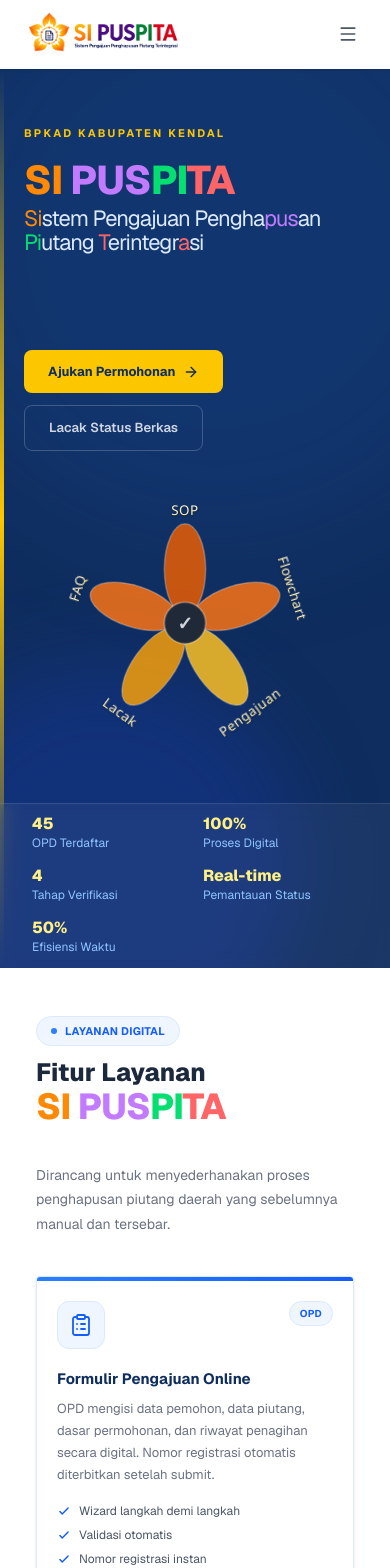
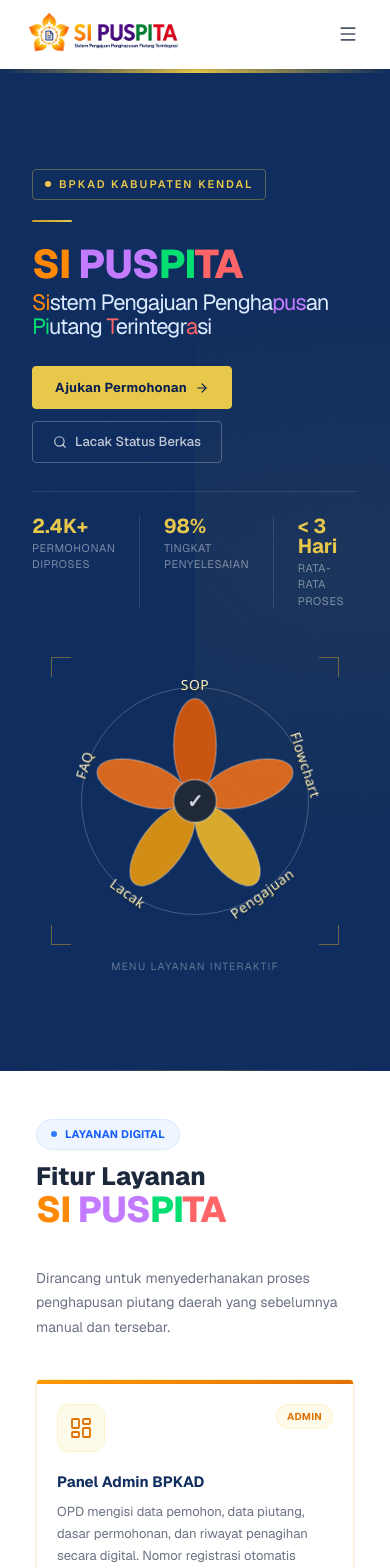
Before and after one commit to farizbaiquni/si-puspita, a Next.js app: page /homepage in a window 390 px wide. Shown: the top 1568 px of the page. Built offline with nearby package versions, Linux system fonts and the light colour scheme.

Commit message:
improve ui/ux in homepage

```diff
--- a/src/app/homepage/page.tsx
+++ b/src/app/homepage/page.tsx
@@ -733,13 +733,13 @@
 
 const FITUR = [
   {
-    icon: <ClipboardList strokeWidth={1.8} />,
-    color: "text-blue-600",
-    bg: "bg-blue-50",
-    border: "border-blue-100",
-    accent: "from-blue-500 to-blue-600",
-    badge: "OPD",
-    title: "Formulir Pengajuan Online",
+    icon: <LayoutDashboard strokeWidth={1.8} />,
+    color: "text-amber-600",
+    bg: "bg-amber-50",
+    border: "border-amber-100",
+    accent: "from-amber-500 to-amber-600",
+    badge: "Admin",
+    title: "Panel Admin BPKAD",
     desc: "OPD mengisi data pemohon, data piutang, dasar permohonan, dan riwayat penagihan secara digital. Nomor registrasi otomatis diterbitkan setelah submit.",
     points: [
       "Wizard langkah demi langkah",
@@ -747,6 +747,7 @@
       "Nomor registrasi instan",
     ],
   },
+
   {
     icon: <UploadCloud strokeWidth={1.8} />,
     color: "text-violet-600",
@@ -778,13 +779,13 @@
     ],
   },
   {
-    icon: <LayoutDashboard strokeWidth={1.8} />,
-    color: "text-amber-600",
-    bg: "bg-amber-50",
-    border: "border-amber-100",
-    accent: "from-amber-500 to-amber-600",
-    badge: "Admin",
-    title: "Panel Admin BPKAD",
+    icon: <ClipboardList strokeWidth={1.8} />,
+    color: "text-blue-600",
+    bg: "bg-red-50",
+    border: "border-red-100",
+    accent: "from-red-500 to-red-600",
+    badge: "OPD",
+    title: "Formulir Pengajuan Online",
     desc: "Petugas BPKAD dapat melihat daftar pengajuan masuk, memperbarui status, mengunggah hasil validasi, dan memantau log aktivitas dari satu dashboard.",
     points: ["Dashboard terpadu", "Log aktivitas lengkap", "Multi-role akses"],
   },
@@ -923,7 +924,7 @@
             <div className="hidden items-center gap-3 lg:flex">
               <button
                 onClick={() => setLoginOpen(true)}
-                className="group relative flex items-center gap-1.5 rounded-lg px-4 py-2 text-[13px] font-medium text-gray-600 transition-colors duration-200 hover:text-[#1a4e8f]"
+                className="group relative flex items-center gap-1.5 rounded-lg px-4 py-2 text-[13px] font-medium text-gray-600 transition-colors duration-200 hover:cursor-pointer hover:text-[#1a4e8f]"
               >
                 <LogIn className="h-3.5 w-3.5" /> Masuk
                 <span className="absolute inset-x-4 bottom-1.5 h-[1.5px] origin-left scale-x-0 rounded-full bg-[#1a4e8f] transition-transform duration-300 ease-out group-hover:scale-x-100" />
@@ -966,7 +967,7 @@
                 </a>
               ))}
               <hr className="my-1 border-gray-200" />
-              <button className="w-fit rounded-lg bg-yellow-400 px-6 py-2.5 text-[14px] font-semibold text-[#0f2d5e] shadow-sm transition-all hover:bg-yellow-300 hover:text-[#0a2342]">
+              <button className="w-fit rounded-lg bg-yellow-400 px-6 py-2.5 text-[14px] font-semibold text-[#0f2d5e] shadow-sm transition-all hover:cursor-pointer hover:bg-yellow-300 hover:text-[#0a2342]">
                 Ajukan Sekarang
               </button>
               <button
@@ -999,38 +1000,111 @@
         <div className="absolute top-0 left-0 h-full w-1 bg-gradient-to-b from-yellow-400/0 via-yellow-400 to-yellow-400/0" />
 
         {/* Content wrapper (no duplication) */}
-        <div className="relative mx-auto w-full max-w-[1100px] px-6 py-14">
+        {/* ── Hero root ── */}
+        <div className="relative overflow-hidden bg-[#0f2d5e]">
+          {/* Garis emas atas — pembatas resmi */}
+          <div className="h-[4px] w-full bg-gradient-to-r from-transparent via-[#e8c84a] to-transparent" />
+
+          {/* Ornamen diagonal subtle */}
+          <div
+            className="pointer-events-none absolute inset-0"
+            style={{
+              backgroundImage:
+                "repeating-linear-gradient(45deg, transparent, transparent 40px, rgba(255,255,255,0.013) 40px, rgba(255,255,255,0.013) 41px)",
+            }}
+          />
+
+          {/* Sorot cahaya kanan */}
+          <div className="pointer-events-none absolute top-0 right-0 h-full w-1/2 bg-[radial-gradient(ellipse_600px_300px_at_80%_50%,rgba(200,160,60,0.07),transparent)]" />
+
+          {/* ── Content wrapper ── */}
+          <div className="relative mx-auto w-full max-w-[1100px] px-8 py-24">
             <div className="flex flex-col items-center gap-12 lg:flex-row lg:items-center">
               {/* ── Kiri: teks utama ── */}
-            <div className="flex-1">
-              {/* Eyebrow */}
-              <p className="mb-4 text-[11px] font-bold tracking-[0.2em] text-yellow-400 uppercase">
+              <div className="min-w-0 flex-1">
+                {/* Eyebrow institusi */}
+                <div className="bg-[#e8c84a]/07 mb-5 inline-flex items-center gap-2 rounded-[4px] border border-[#e8c84a]/35 px-3 py-1.5">
+                  <span className="h-1.5 w-1.5 flex-shrink-0 rounded-full bg-[#e8c84a]" />
+                  <p className="text-[11px] font-semibold tracking-[0.18em] text-[#e8c84a] uppercase">
                     BPKAD Kabupaten Kendal
                   </p>
-              {/* Headline */}
+                </div>
+
+                {/* Divider aksen emas */}
+                <div className="mb-5 h-[2px] w-10 rounded-full bg-gradient-to-r from-[#c8a020] to-[#e8c84a]" />
+
+                {/* Heading — warna SiPuspita TIDAK diubah */}
+                <div className="mb-7">
                   <SiPuspitaHeading showSlogan={true} />
-              {/* Actions */}
-              <div className="mt-24 flex flex-wrap items-center gap-3">
+                </div>
+
+                {/* CTA Actions */}
+                <div className="flex flex-wrap items-center gap-3">
                   <a
                     href="#formulir"
-                  className="inline-flex items-center gap-2 rounded-lg bg-yellow-400 px-6 py-3 text-[13px] font-bold text-[#0f2d5e] transition hover:bg-yellow-300"
+                    aria-label="Ajukan permohonan baru"
+                    className="inline-flex items-center gap-2 rounded-[4px] border border-[#e8c84a] bg-[#e8c84a] px-[22px] py-[11px] text-[13px] font-bold tracking-[0.02em] text-[#0a1f4e] transition hover:bg-[#f0d45a] hover:shadow-[0_2px_12px_rgba(232,200,74,0.25)]"
                   >
                     Ajukan Permohonan
-                  <ArrowRight className="h-4 w-4" aria-hidden="true" />
+                    <ArrowRight className="h-3.5 w-3.5" aria-hidden="true" />
                   </a>
 
                   <a
                     href="#tracking"
-                  className="inline-flex items-center gap-2 rounded-lg border border-white/20 px-6 py-3 text-[13px] font-semibold text-white/80 transition hover:border-white/40 hover:text-white"
-                >
+                    aria-label="Lacak status berkas pengajuan"
+                    className="inline-flex items-center gap-2 rounded-[4px] border border-white/25 px-5 py-[10px] text-[13px] font-medium text-white/75 transition hover:border-white/50 hover:bg-white/5 hover:text-white"
+                  >
+                    <Search className="h-3.5 w-3.5" aria-hidden="true" />
                     Lacak Status Berkas
                   </a>
                 </div>
-            </div>
-
-            {/* ── Kanan: bunga menu interaktif ── */}
-            <div className="flex w-full flex-col items-center pr-5 lg:w-auto lg:shrink-0">
-              <div className="h-62 w-62 sm:h-65 sm:w-65">
+
+                {/* Strip statistik */}
+                <div className="mt-7 flex gap-6 border-t border-white/10 pt-6">
+                  <div>
+                    <p className="text-xl leading-none font-bold text-[#e8c84a]">
+                      2.4K+
+                    </p>
+                    <p className="mt-1 text-[11px] tracking-[0.05em] text-white/45 uppercase">
+                      Permohonan Diproses
+                    </p>
+                  </div>
+                  <div className="w-px self-stretch bg-white/12" />
+                  <div>
+                    <p className="text-xl leading-none font-bold text-[#e8c84a]">
+                      98%
+                    </p>
+                    <p className="mt-1 text-[11px] tracking-[0.05em] text-white/45 uppercase">
+                      Tingkat Penyelesaian
+                    </p>
+                  </div>
+                  <div className="w-px self-stretch bg-white/12" />
+                  <div>
+                    <p className="text-xl leading-none font-bold text-[#e8c84a]">
+                      &lt; 3 Hari
+                    </p>
+                    <p className="mt-1 text-[11px] tracking-[0.05em] text-white/45 uppercase">
+                      Rata-rata Proses
+                    </p>
+                  </div>
+                </div>
+              </div>
+
+              {/* ── Kanan: bunga interaktif ── */}
+              <div className="flex flex-shrink-0 flex-col items-center">
+                {/* Frame resmi */}
+                <div className="relative flex h-72 w-72 items-center justify-center">
+                  {/* Lingkaran dekorasi */}
+                  <div className="pointer-events-none absolute inset-[30px] rounded-full border border-slate-200/25" />
+
+                  {/* Corner accent ala dokumen resmi */}
+                  <span className="absolute top-0 left-0 h-5 w-5 border-t-[1.5px] border-l-[1.5px] border-[#c8a020]/50" />
+                  <span className="absolute top-0 right-0 h-5 w-5 border-t-[1.5px] border-r-[1.5px] border-[#c8a020]/50" />
+                  <span className="absolute bottom-0 left-0 h-5 w-5 border-b-[1.5px] border-l-[1.5px] border-[#c8a020]/50" />
+                  <span className="absolute right-0 bottom-0 h-5 w-5 border-r-[1.5px] border-b-[1.5px] border-[#c8a020]/50" />
+
+                  {/* BungaSVG komponen asli */}
+                  <div className="relative z-10 h-64 w-64">
                     <BungaSVG
                       activeId={bungaActiveId}
                       centerActive={bungaCenterActive}
@@ -1039,29 +1113,17 @@
                     />
                   </div>
                 </div>
-          </div>
-        </div>
-
-        {/* Stats bar */}
-        <div className="relative border-t border-white/10 bg-white/5 backdrop-blur-sm">
-          <div className="mx-auto max-w-[1100px] px-8 py-3">
-            <div className="grid grid-cols-2 gap-4 sm:grid-cols-5">
-              {[
-                { num: "45", label: "OPD Terdaftar" },
-                { num: "100%", label: "Proses Digital" },
-                { num: "4", label: "Tahap Verifikasi" },
-                { num: "Real-time", label: "Pemantauan Status" },
-                { num: "50%", label: "Efisiensi Waktu" },
-              ].map(({ num, label }) => (
-                <div key={label} className="flex flex-col gap-0.5">
-                  <span className="text-[16px] leading-none font-extrabold text-yellow-200">
-                    {num}
-                  </span>
-                  <span className="text-[12px] text-blue-300">{label}</span>
-                </div>
-              ))}
-            </div>
-          </div>
+
+                {/* Caption */}
+                <p className="mt-3.5 text-[10.5px] tracking-[0.12em] text-white/35 uppercase">
+                  Menu Layanan Interaktif
+                </p>
+              </div>
+            </div>
+          </div>
+
+          {/* Garis bawah subtle */}
+          <div className="absolute right-0 bottom-0 left-0 h-px bg-gradient-to-r from-transparent via-[#c8a020]/30 to-transparent" />
         </div>
       </section>
 
@@ -1075,16 +1137,16 @@
                 <div className="h-1.5 w-1.5 rounded-full bg-blue-500" />
                 Layanan Digital
               </div>
-              <h2 className="text-[25px] leading-[1.15] font-extrabold text-[#1c293d] sm:text-[34px]">
+              <div className="text-[25px] leading-[1.15] font-extrabold text-[#1c293d] sm:text-[34px]">
                 Fitur Layanan
                 <br className="hidden sm:block" />
                 <SiPuspitaHeading showSlogan={false} size="md" />
-              </h2>
-            </div>
-            <p className="max-w-[320px] text-[14px] leading-[1.75] text-gray-500 sm:text-right">
+              </div>
+            </div>
+            <div className="max-w-[320px] text-[14px] leading-[1.75] text-gray-500 sm:text-right">
               Dirancang untuk menyederhanakan proses penghapusan piutang daerah
               yang sebelumnya manual dan tersebar.
-            </p>
+            </div>
           </div>
 
           {/* Cards grid */}
@@ -1471,26 +1533,19 @@
       </section>
 
       {/* ══════════════════ FOOTER ══════════════════ */}
-      {/* ══════════════════ FOOTER ══════════════════ */}
       <footer className="bg-[#0d1f3c] text-gray-400">
         {/* Main footer content */}
         <div className="mx-auto max-w-[1200px] px-6 py-16">
           <div className="grid grid-cols-1 gap-12 sm:grid-cols-2 lg:grid-cols-4">
             {/* Col 1 — Brand + alamat */}
             <div className="lg:col-span-1">
-              <div className="mb-5 flex items-center gap-3">
-                <div className="flex h-10 w-10 flex-shrink-0 items-center justify-center rounded-xl bg-gradient-to-br from-[#1a4e8f] to-blue-600 shadow-md">
-                  <FileSearch className="h-5 w-5 text-white" strokeWidth={2} />
-                </div>
-                <div>
-                  <div className="text-[17px] leading-none font-bold text-white">
-                    <span className="text-blue-400">SI</span> PUSPITA
-                  </div>
-                  <div className="mt-0.5 text-[11px] font-medium tracking-wide text-blue-400/80">
-                    BPKAD Kab. Kendal
-                  </div>
-                </div>
-              </div>
+              <Image
+                src="/SiPuspita_Fix.png"
+                alt="Logo"
+                width={100}
+                height={100}
+                className="w-40 bg-white"
+              />
               <p className="mb-6 text-[13px] leading-relaxed text-gray-400">
                 Sistem Pengajuan Penghapusan Piutang Terintegrasi — platform
                 digital layanan BPKAD Kabupaten Kendal.
@@ -1613,8 +1668,8 @@
               </div>
 
               {/* Email card */}
-              <div className="rounded-xl border border-white/10 bg-white/[0.03] p-4 backdrop-blur-sm">
-                <div className="mb-1 text-[10px] font-semibold tracking-widest text-blue-400 uppercase">
+              <div className="rounded-sm border border-white/10 bg-white/[0.03] p-4 backdrop-blur-sm">
+                <div className="mb-1 text-[10px] font-semibold tracking-widest text-blue-200 uppercase">
                   Email Resmi
                 </div>
                 <a
@@ -1648,7 +1703,6 @@
       {modalItem && <ModalBunga item={modalItem} onClose={handleCloseModal} />}
 
       {/* ══════════════════ MODAL LOGIN ══════════════════ */}
-      {/* ══════════ MODAL LOGIN ══════════ */}
       {loginOpen && (
         <div
           className="fixed inset-0 z-[100] flex items-end justify-center sm:items-center"
@@ -1664,26 +1718,22 @@
             }
           }}
         >
-          <div className="w-full overflow-hidden rounded-t-3xl bg-white shadow-2xl sm:max-w-[420px] sm:rounded-3xl">
+          <div className="w-full overflow-hidden rounded-md bg-white shadow-2xl sm:max-w-[420px]">
             {/* Top accent line */}
-            <div className="h-[3px] bg-gradient-to-r from-blue-500 via-blue-400 to-indigo-500" />
+            <div className="h-[3px] bg-gradient-to-r from-yellow-500 via-yellow-400 to-yellow-500" />
 
             {/* Content */}
             <div className="px-8 pt-8 pb-9">
               {/* Header row */}
               <div className="mb-8 flex items-start justify-between">
                 <div>
-                  <div className="mb-2 flex items-center gap-2">
-                    <div className="flex h-7 w-7 items-center justify-center rounded-lg bg-blue-600">
-                      <FileSearch
-                        className="h-3.5 w-3.5 text-white"
-                        strokeWidth={2.5}
+                  <Image
+                    src="/SiPuspita_Fix.png"
+                    alt="Logo"
+                    width={100}
+                    height={100}
+                    className="w-40"
                   />
-                    </div>
-                    <span className="text-[12px] font-bold tracking-widest text-blue-600 uppercase">
-                      SI PUSPITA
-                    </span>
-                  </div>
                   <h2 className="text-[24px] leading-tight font-bold tracking-tight text-gray-900">
                     Selamat datang
                   </h2>
@@ -1779,7 +1829,7 @@
                 <button
                   type="submit"
                   disabled={loginLoading}
-                  className="mt-2 flex w-full items-center justify-center gap-2 rounded-2xl bg-blue-600 py-4 text-[15px] font-semibold text-white shadow-lg shadow-blue-600/20 transition-all hover:bg-blue-700 active:scale-[0.98] disabled:opacity-60"
+                  className="mt-2 flex w-full items-center justify-center gap-2 rounded-2xl bg-yellow-600 py-4 text-[15px] font-semibold text-white shadow-lg shadow-blue-600/20 transition-all hover:cursor-pointer hover:bg-blue-700 active:scale-[0.98] disabled:opacity-60"
                 >
                   {loginLoading ? (
                     <div className="h-5 w-5 animate-spin rounded-full border-2 border-white/30 border-t-white" />
```
Lines whose indentation alone changed are shown as unchanged.
